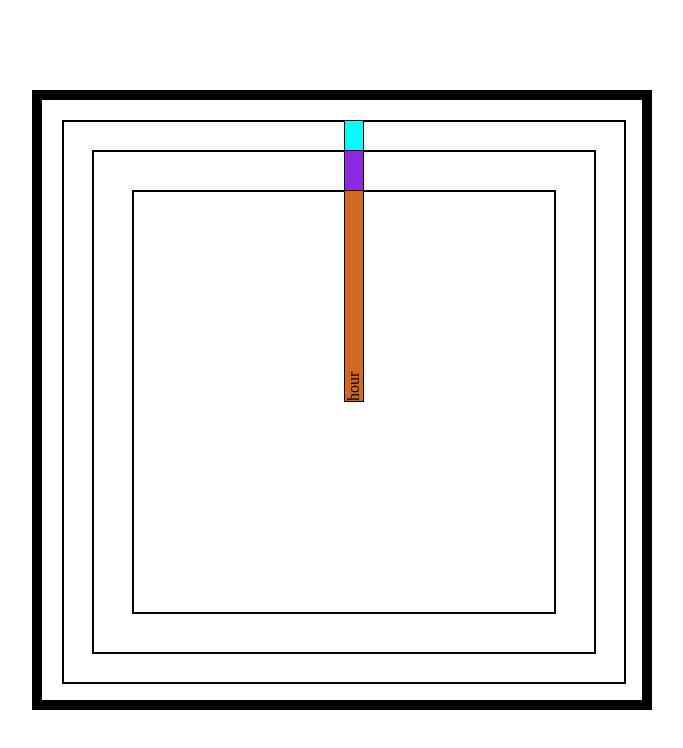
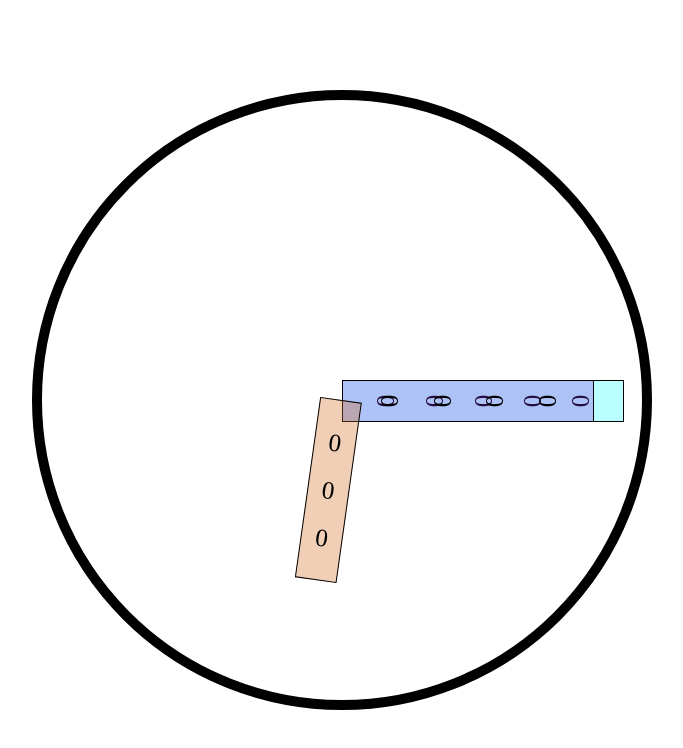
Before and after one commit to awerxyz/clock, a plain HTML site: page index.html in a window 1280 px wide. Shown: the whole page, without its empty margins (298-981 px from the left). Drawn offline with Linux system fonts and the light colour scheme.

Commit message:
added functionality to the hands

```diff
--- a/index.html
+++ b/index.html
@@ -13,15 +13,36 @@
         <div class="clock-border">
 
             <div id="sec-hand-holder" class="hand-holder">
-                <div id="sec" class="hand">sec</div>
+                <div id="sec" class="hand">
+                    <div class="sec-number-wrapper">
+                        <div class="sec-number">0</div>
+                        <div class="sec-number">0</div>
+                        <div class="sec-number">0</div>
+                        <div class="sec-number">0</div>
+                        <div class="sec-number">0</div>
+                    </div>
+                </div>
             </div>
 
             <div id="min-hand-holder" class="hand-holder">
-                <div id="min" class="hand">min</div>
+                <div id="min" class="hand">
+                    <div class="min-number-wrapper">
+                        <div class="min-number">0</div>
+                        <div class="min-number">0</div>
+                        <div class="min-number">0</div>
+                        <div class="min-number">0</div>
+                    </div>
+                </div>
             </div>
 
             <div id="hour-hand-holder" class="hand-holder">
-            <div id="hour" class="hand">hour</div>
+                <div id="hour" class="hand">
+                    <div class="hour-number-wrapper">
+                        <div class="hour-number">0</div>
+                        <div class="hour-number">0</div>
+                        <div class="hour-number">0</div>
+                    </div>
+                </div>
             </div>
 
         </div>
--- a/script.js
+++ b/script.js
@@ -0,0 +1,18 @@
+let second = 0;
+let minute = 0;
+let hour = 0;
+
+let date = new Date();
+
+setInterval(
+    function(){
+        date = new Date();
+        second = date.getSeconds() * 6;
+        minute = date.getMinutes() * 6;
+        hour = date.getHours() * 30 + Math.round(minute / 12);
+
+        document.getElementById("sec-hand-holder").style.transform = "rotate(" + second + "deg)";
+        document.getElementById("min-hand-holder").style.transform = "rotate(" + minute + "deg)";
+        document.getElementById("hour-hand-holder").style.transform = "rotate(" + hour + "deg)";
+    }, 1000
+)
--- a/style.css
+++ b/style.css
@@ -3,7 +3,9 @@
     width: 600px;
     height: 600px;
     border: 10px solid;
-    /*border-radius: 50%;*/
+    border-radius: 50%;
+
+    transform: rotate(-90deg);
 }
 
 body{
@@ -16,10 +18,16 @@ body{
 
 .hand-holder{
     position: absolute;
-    border: 2px solid;
+    /*border: 2px solid;*/
 
     top: 0px;
     left: 10px;
+
+}
+
+.hand{
+    height: 40px;
+    border: 1px solid;
 
 }
 
@@ -28,11 +36,10 @@ body{
 
 #sec{
     position: absolute;
-    border: 1px solid;
-    background-color: aqua;
+    background-color: rgba(0, 255, 255, 0.27);
     width: 280px;
 
-    top: 280px;
+    top: 260px;
     left: 280px;
 }
 
@@ -49,14 +56,38 @@ body{
 
 }
 
+.sec-number-wrapper, .min-number-wrapper, .hour-number-wrapper{
+    height: 40px;
+
+    display: flex;
+    justify-content: space-evenly;
+    align-items: center;
+}
+
+.sec-number, .min-number, .hour-number{
+    text-align: center;
+    font-size: 25px;
+}
+
+.sec-number{
+    transform: rotate(90deg); /* IMPORTANT - rotate each of the element in the hand */
+}
+
+.min-number{
+    transform: rotate(90deg); /* IMPORTANT - rotate each of the element in the hand */
+}
+
+.hour-number{
+    transform: rotate(90deg); /* IMPORTANT - rotate each of the element in the hand */
+}
+
 /* MINUTES */
 
 #min{
     position: absolute;
-    border: 1px solid;
-    background-color: blueviolet;
+    background-color: rgba(137, 43, 226, 0.284);
     width: 250px;
-    top: 250px;
+    top: 230px;
     left: 250px;
 }
 
@@ -76,10 +107,12 @@ body{
 
 #hour{
     position: absolute;
-    border: 1px solid;
-    background-color: chocolate;
-    width: 210px;
-    top: 210px;
+
+    background-color: rgba(210, 105, 30, 0.317);
+
+    width: 180px;
+
+    top: 190px;
     left: 210px;
 }
 
```
